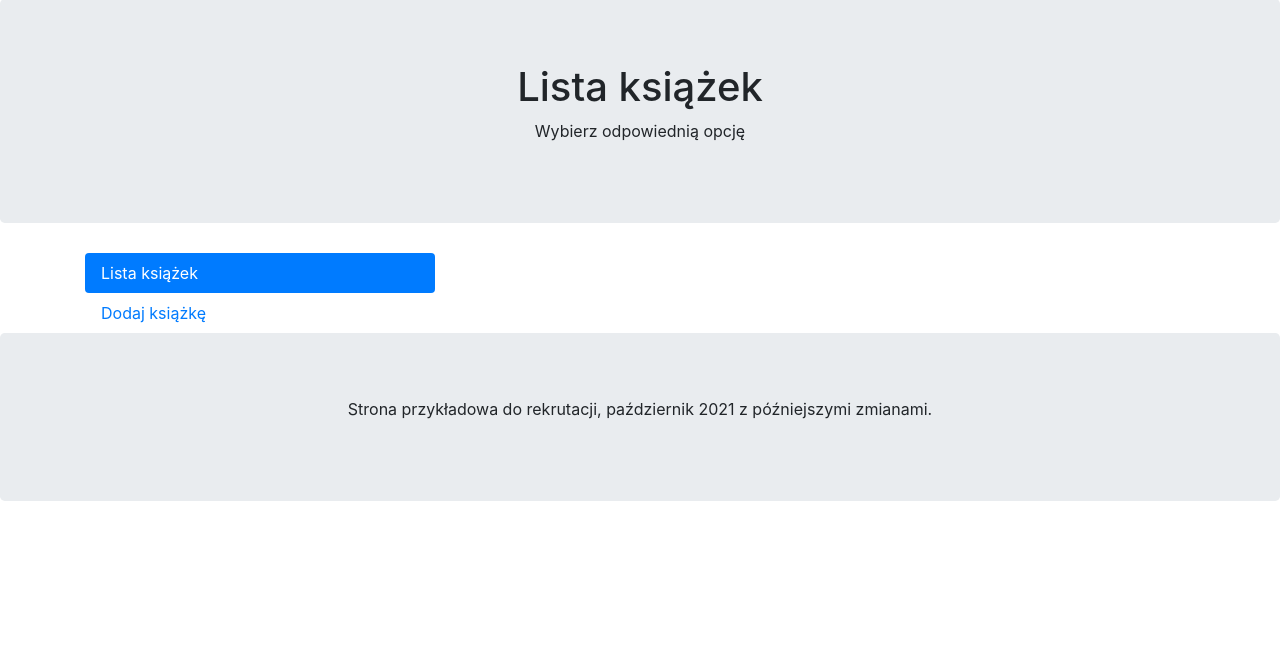
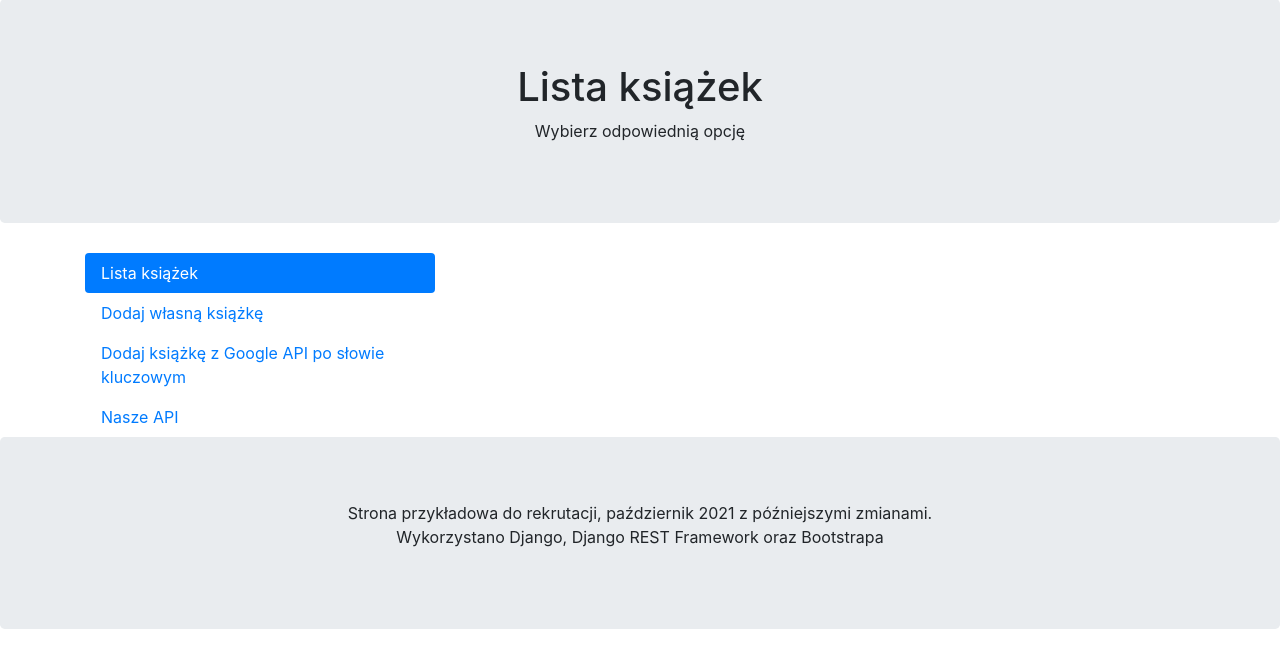
Before and after one commit to aelraf/books, a Django app: page / in a window 1280 px wide. Shown: the part 57-725 px from the top of the page. Run offline with Django 3.2, Linux system fonts and the light colour scheme; some libraries are stand-ins or nearby versions.

Commit message:
poprawki HTML - dodatkowe przyciski na stronie startowej oraz modyfikacja komentarza

```diff
--- a/aplikacjaKsiazkowa2/api/tests_for_api.py
+++ b/aplikacjaKsiazkowa2/api/tests_for_api.py
@@ -41,7 +41,7 @@ class BookListApiTests(TestCase):
 
     def test_book_list_api_with_good_title(self):
         client = RequestsClient()
-        response = client.get('http://127.0.0.1:8000/api/books/?title=brzechwa')
+        response = client.get('http://127.0.0.1:8000/api/books?title=brzechwa')
         result = response.json()
 
         self.assertEqual(response.status_code, 200)
--- a/aplikacjaKsiazkowa2/templates/aplikacjaKsiazkowa2/base.html
+++ b/aplikacjaKsiazkowa2/templates/aplikacjaKsiazkowa2/base.html
@@ -3,7 +3,7 @@
 <html lang="pl">
 <head>
     <meta charset="UTF-8">
-	<meta name="viewport" content="width=device-width, initial-scale=1">
+	<meta name="viewport" content="width=device-width, initial-scale=1.0">
     <title>
         {% block title %}
         {% endblock %}
--- a/aplikacjaKsiazkowa2/templates/aplikacjaKsiazkowa2/index.html
+++ b/aplikacjaKsiazkowa2/templates/aplikacjaKsiazkowa2/index.html
@@ -18,7 +18,13 @@ Strona startowa
                         <a class="nav-link active" href="lista">Lista książek</a>
                     </li>
                     <li class="nav-item">
-                        <a class="nav-link" href="add_book">Dodaj książkę</a>
+                        <a class="nav-link" href="add_book">Dodaj własną książkę</a>
+                    </li>
+                    <li>
+                        <a class="nav-link" href="gugle">Dodaj książkę z Google API po słowie kluczowym</a>
+                    </li>
+                    <li>
+                        <a class="nav-link" href="api">Nasze API</a>
                     </li>
 
                 </ul>
@@ -28,7 +34,8 @@ Strona startowa
     </div>
 
     <div class="jumbotron text-center" style="margin-bottom:0">
-        <p>Strona przykładowa do rekrutacji, październik 2021 z późniejszymi zmianami.</p>
+        <p>Strona przykładowa do rekrutacji, październik 2021 z późniejszymi zmianami.<br>
+        Wykorzystano Django, Django REST Framework oraz Bootstrapa</p>
     </div>
 
 {% endblock %}
```
Also changed, not shown: aplikacjaKsiazkowa2/templates/aplikacjaKsiazkowa2/lista.html (+12 -12 lines).
